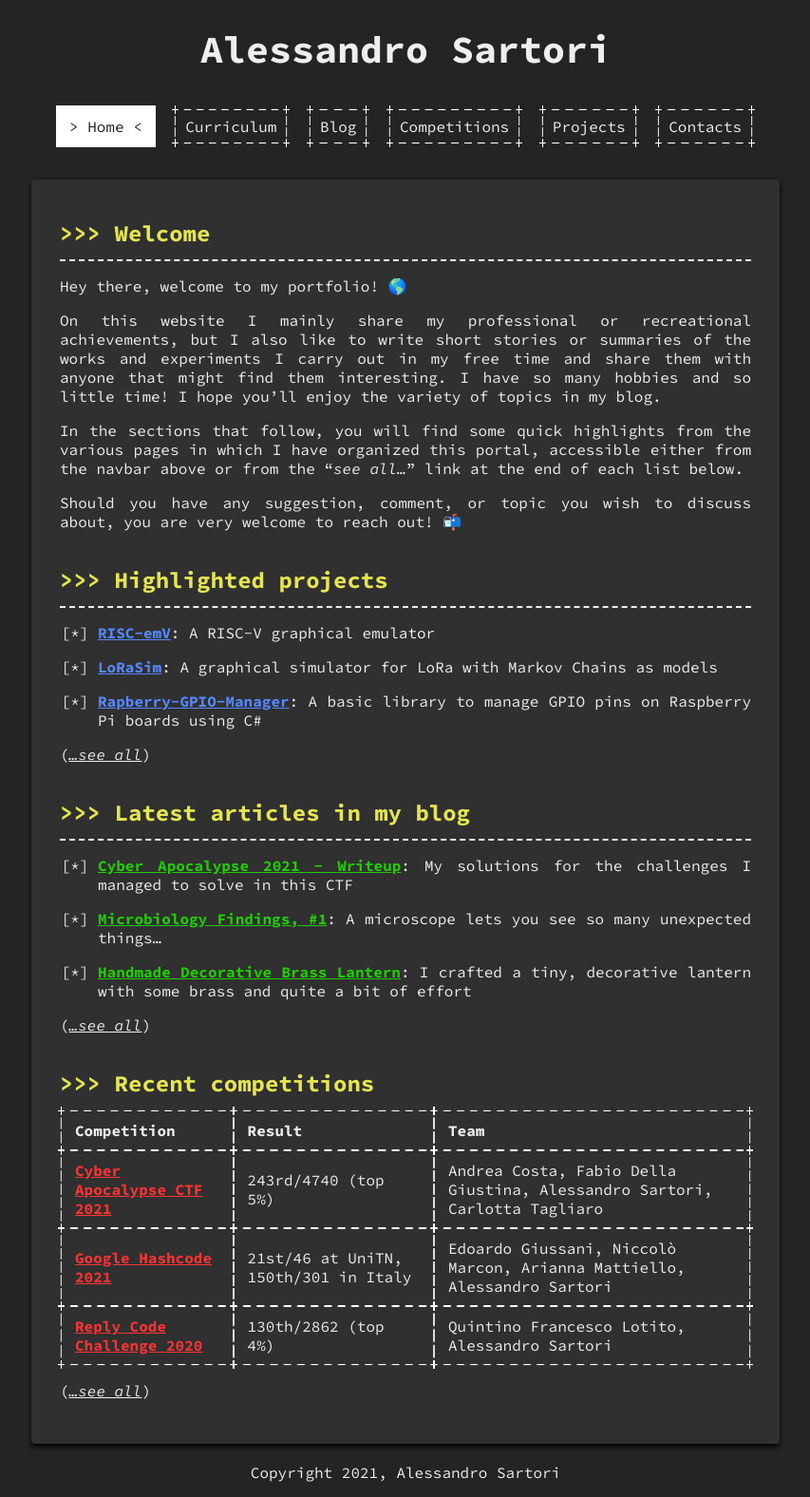
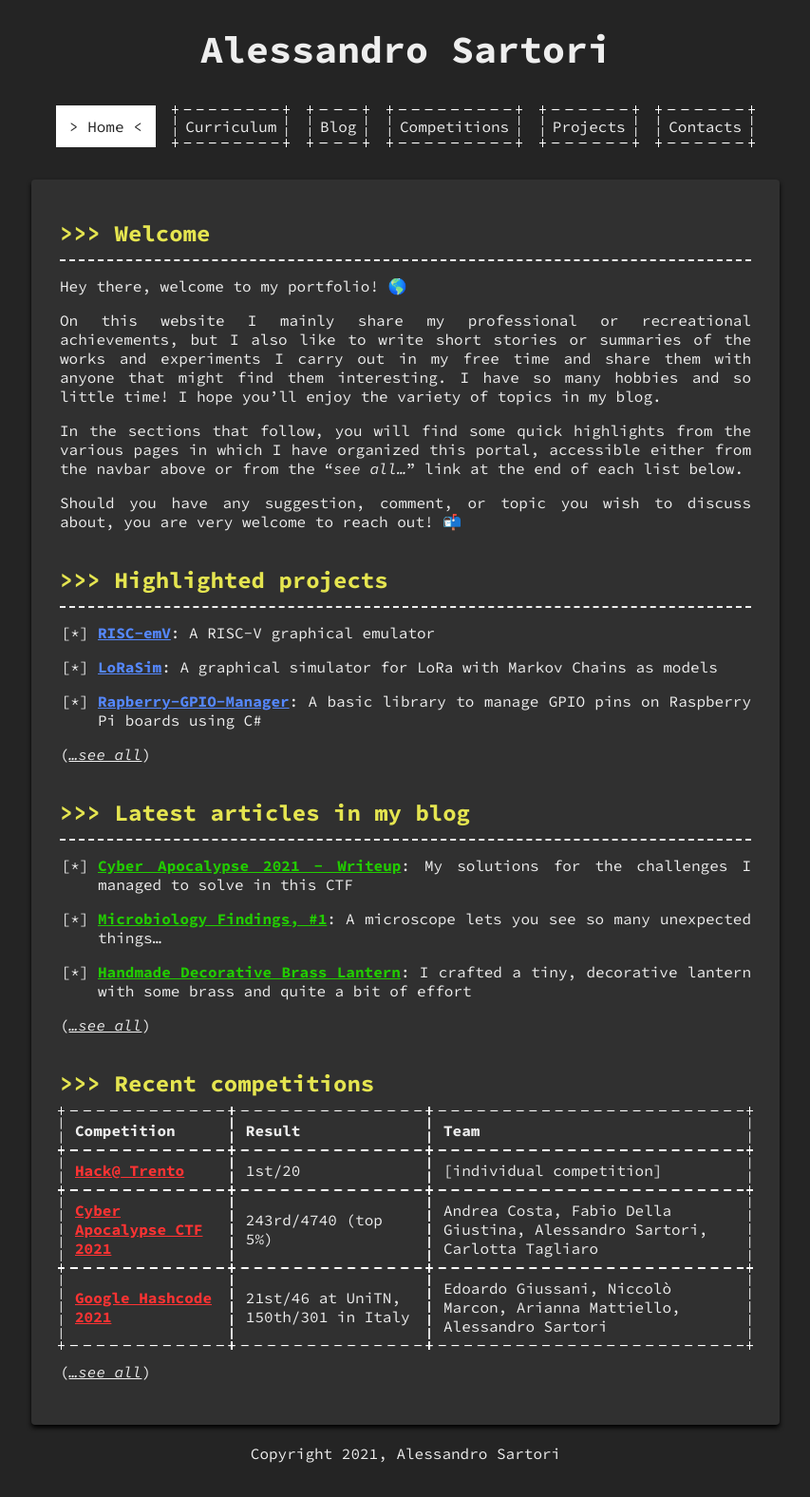
Before and after one commit to AlexSartori/alexsartori.github.io, a Jekyll site: the page built from index.md, in a window 1280 px wide. Shown: the whole page at 95% size, without its empty margins (213-1066 px from the left). Built offline with Jekyll 4.4.1, drawn with Linux system fonts in a browser that asks for light colours; emoji names are drawn with the system emoji font.

Commit message:
Add 'Hack@ Trento' to competitions

```diff
--- a/_data/competitions.yml
+++ b/_data/competitions.yml
@@ -1,3 +1,8 @@
+- name: "Hack@ Trento"
+  url: https://hacka.math2b.it/tappe/trento
+  result: "1st/20"
+  team: "[individual competition]"
+
 - name: "Cyber Apocalypse CTF 2021"
   url: https://www.hackthebox.eu/cyber-apocalypse-ctf-2021
   result: "243rd/4740 (top 5%)"
```
